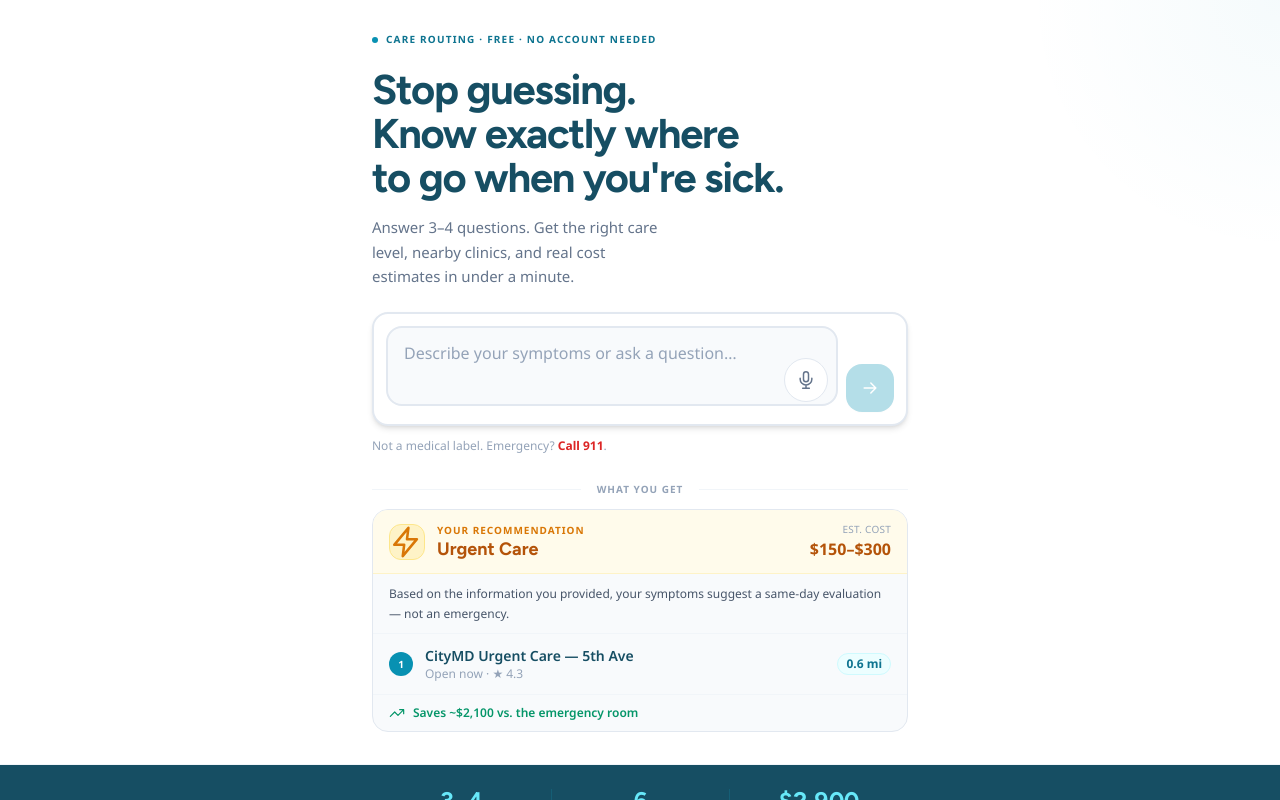
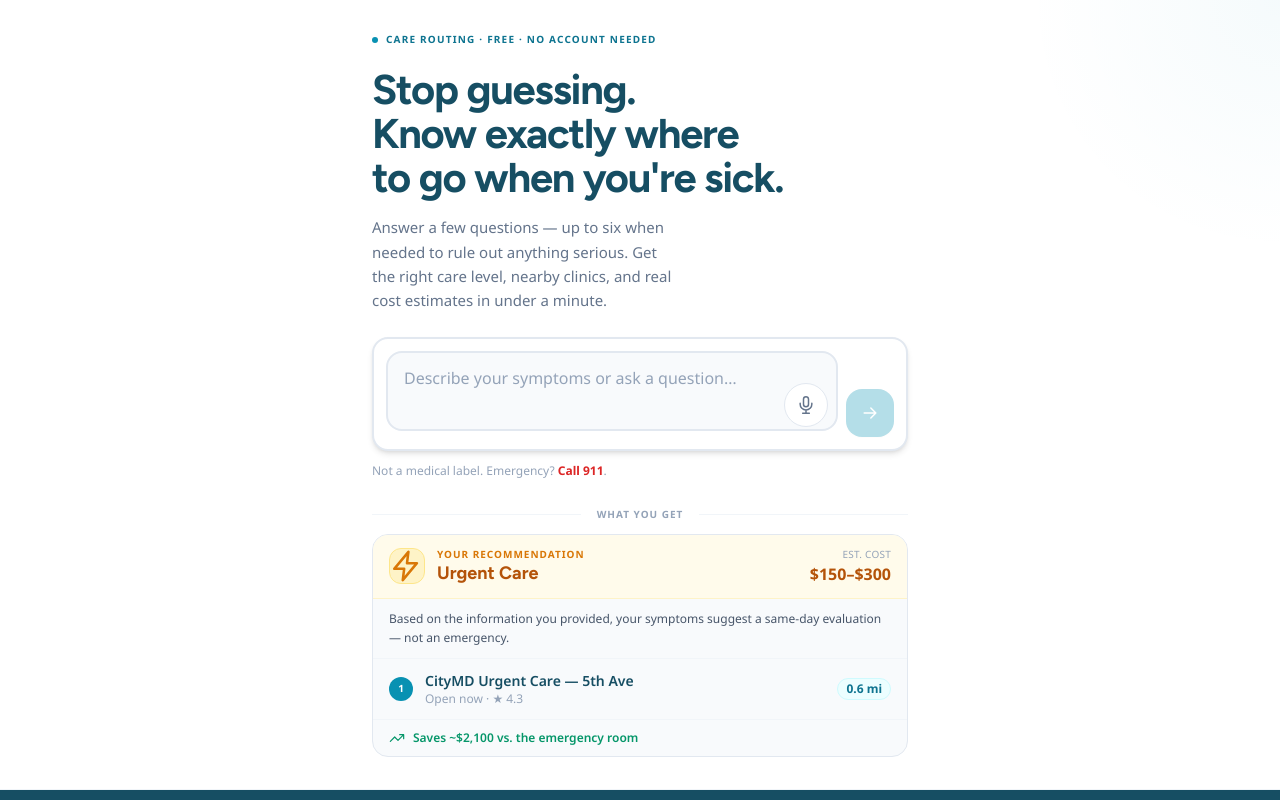
Before and after one commit to Preetham-p06/carevo-triage, a Next.js app: page /triage-embed in a window 1280 px wide. Built offline with nearby package versions, Linux system fonts and the light colour scheme.

Commit message:
Site copy: reflect rule-out extension — interview asks a few questions, up to six when needed to rule out anything serious before settling on a lower care level (framed as nurse-style due diligence, not a longer form)

```diff
--- a/app/page.tsx
+++ b/app/page.tsx
@@ -1242,7 +1242,7 @@ export function HomePage({
           </h1>
 
           <p className="text-slate-500 text-[15px] leading-relaxed mb-6 max-w-[300px]">
-            Answer 3–4 questions. Get the right care level, nearby clinics, and real cost estimates in under a minute.
+            Answer a few questions — up to six when needed to rule out anything serious. Get the right care level, nearby clinics, and real cost estimates in under a minute.
           </p>
 
           {/* Input */}
@@ -1339,8 +1339,8 @@ export function HomePage({
                 },
                 {
                   n: '02', Icon: IconSparkle,
-                  title: 'Answer 3–4 targeted questions',
-                  desc: 'Severity, how long, any red-flag symptoms. Carevo only asks what changes the routing — nothing extra.',
+                  title: 'Answer a few targeted questions',
+                  desc: 'How long, any red-flag symptoms, and — like a nurse — a few more to rule out anything serious before it settles on a lower level of care (up to six when needed). Carevo only asks what changes the routing.',
                   last: false,
                 },
                 {
```
